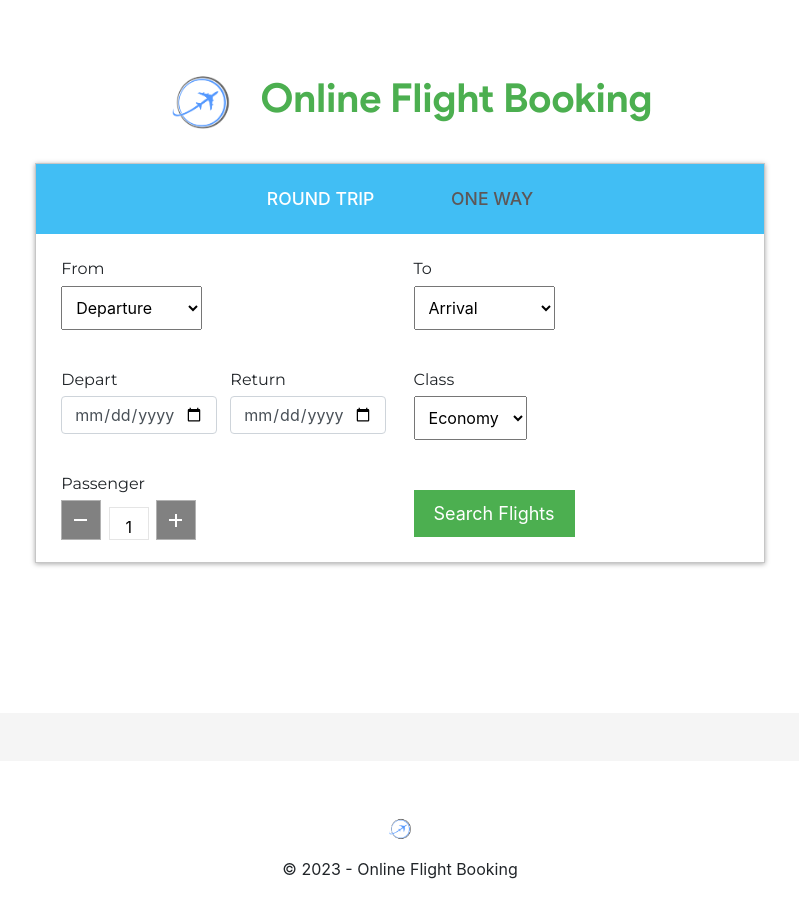
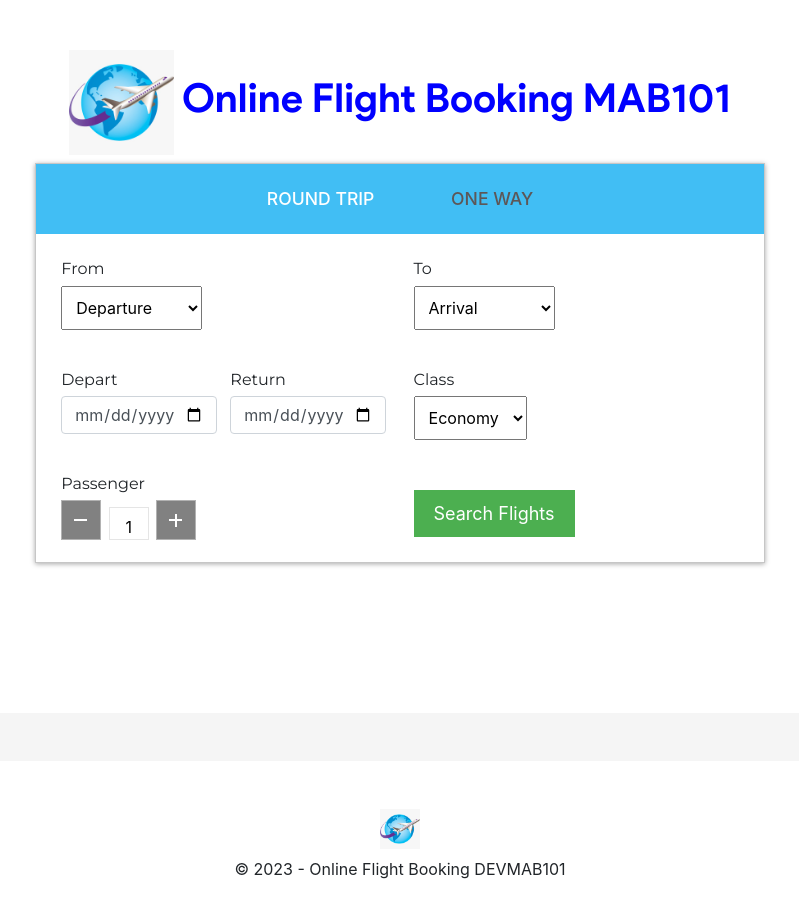
Before and after one commit to AIRATHEBEST/OFBMS, a PHP site: page / in a window 1280 px wide. Shown: the part 64-969 px from the top of the page, without its empty margins (240-1039 px from the left). Run offline with PHP 8.4, Linux system fonts and the light colour scheme; data comes from the database, SQL or seed files in the repository; some libraries are stand-ins or nearby versions; some web fonts are replaced.

Commit message:
new file:   assets/images/Flight1.jpg 	modified:   feedback.php 	modified:   index.php 	deleted:    assets/images/plane-logo.png 	modified:   login.php

```diff
--- a/feedback.php
+++ b/feedback.php
@@ -254,7 +254,7 @@ if(isset($_GET['error'])) {
 </main>
 <footer>
 	<em><h5 class=" text-center p-0 brand mt-2">
-				<img src="assets/images/plane-logo.png"
+				<img src="assets/images/Flight1.jpg" alt=";
 					height="40px" width="40px" alt="">
 			</h5></em>
 	<p class=" text-center">&copy; <?php echo date('Y');?> - Online Flight Booking</p>
--- a/index.php
+++ b/index.php
@@ -43,7 +43,7 @@ h5. {
 }
 h1{
     font-family :'product sans' !important;
-	color:#4caf50;
+	color:blue;
 	font-size:50px;
 	margin-top:50px;
 	text-align:center;
@@ -619,9 +619,9 @@ h1 {
 	<script type="application/x-javascript"> addEventListener("load", function() { setTimeout(hideURLbar, 0); }, false); function hideURLbar(){ window.scrollTo(0,1); } ;</script>
 	<div class="main-agileinfo">
 		<h1 class=" brand mt-2">
-			<img src="assets/images/plane-logo.png"
+			<img src="assets/images/Flight1.jpg" alt="
 				height="105px" width="105px" alt="">
-		Online Flight Booking</h1>
+		Online Flight Booking MAB101</h1>
 		<div class="sap_tabs">
 			<div id="horizontalTab">
 				<ul class="resp-tabs-list">
@@ -829,10 +829,10 @@ div.card {
 	</div>
 	<footer class="mt-5">
 	<em><h5 class="text-dark text-center p-0 brand mt-2">
-				<img src="assets/images/plane-logo.png"
+				<img src="assets/images/Flight1.jpg" alt;
 					height="40px" width="40px" alt="">
 			</h5></em>
-	<div class=" text-center">&copy; <?php echo date('Y')?> - Online Flight Booking<br><br></div>
+	<div class=" text-center">&copy; <?php echo date('Y')?> - Online Flight Booking DEVMAB101<br><br></div>
 	<!-- <p>----------</p> -->
 
 	</footer>
```
Also changed, not shown: assets/images/Flight1.jpg (added).
